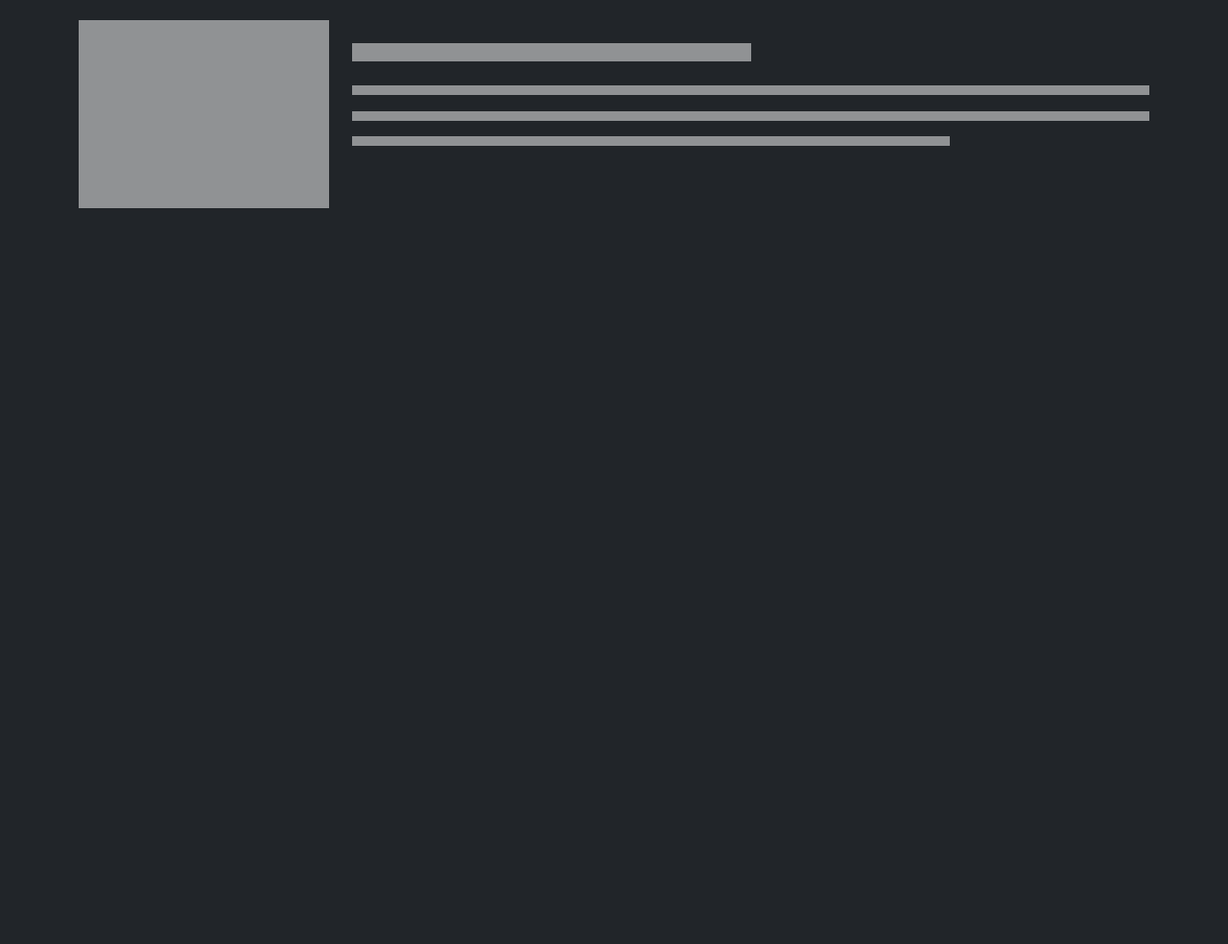
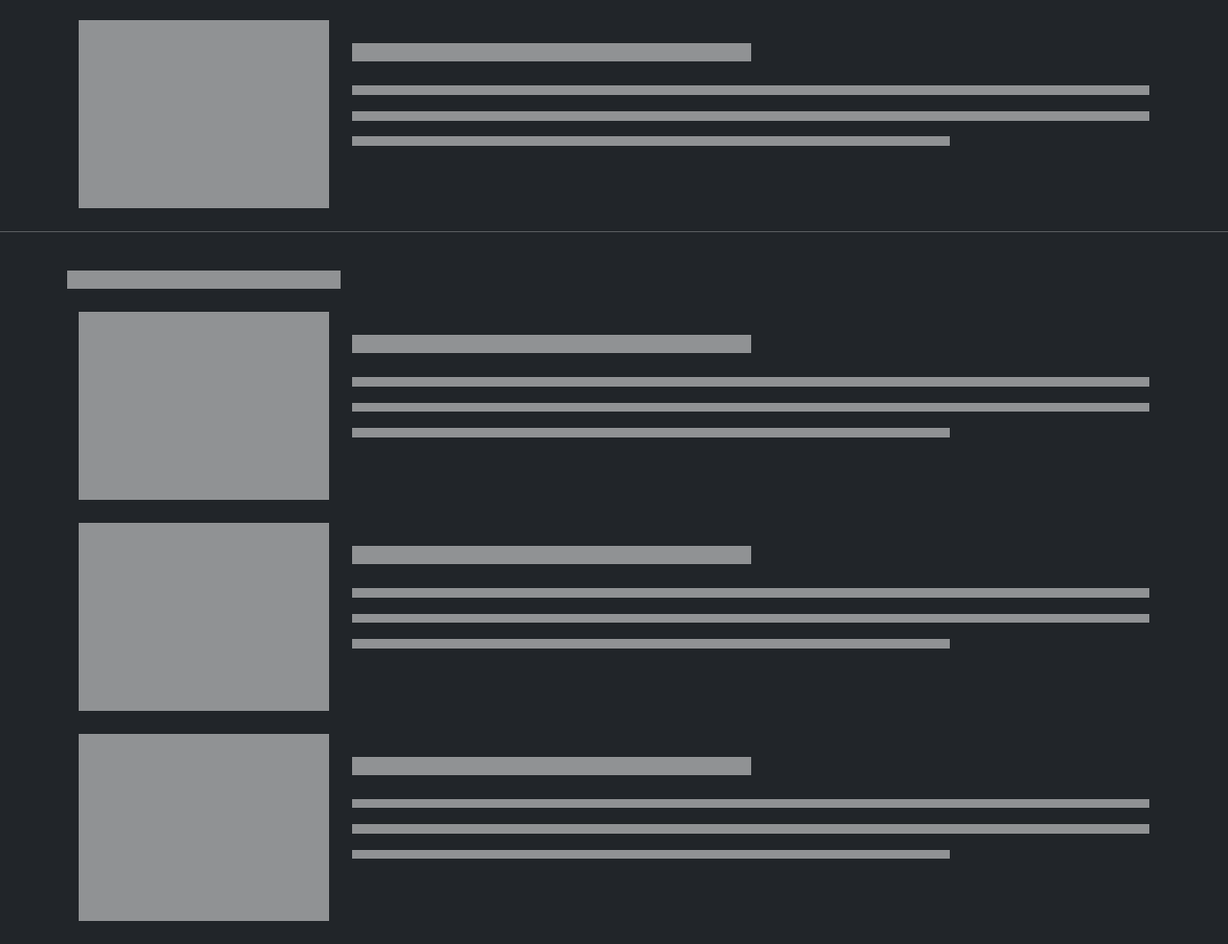
Before and after one commit to slendixx/Portfolio-FrontEnd, a plain HTML site: page index.html in a window 1280 px wide. Shown: the part 1300-2284 px from the top of the page at 96% size. Before the commit the page ends 1541 px from the top, so only its background shows below. Drawn offline with nearby package versions, Linux system fonts and the light colour scheme.

Commit message:
added "education" section mockup

```diff
--- a/index.html
+++ b/index.html
@@ -141,7 +141,45 @@
             </div>
         </div>
     </section>
-
+    <hr>
+    <section class="container">
+        <div class="row">
+            <p class="placeholder placeholder-lg w-25 my-4"></p>
+        </div>
+        <div class="row mb-4">
+            <div class="col-3">
+                <div class="w-100 placeholder ratio ratio-4x3"></div>
+            </div>
+            <div class="col-9">
+                <p class="placeholder placeholder-lg w-50 my-4"></p>
+                <p class="placeholder placeholder-xs w-100"></p>
+                <p class="placeholder placeholder-xs w-100"></p>
+                <p class="placeholder placeholder-xs w-75"></p>
+            </div>
+        </div>
+        <div class="row mb-4">
+            <div class="col-3">
+                <div class="w-100 placeholder ratio ratio-4x3"></div>
+            </div>
+            <div class="col-9">
+                <p class="placeholder placeholder-lg w-50 my-4"></p>
+                <p class="placeholder placeholder-xs w-100"></p>
+                <p class="placeholder placeholder-xs w-100"></p>
+                <p class="placeholder placeholder-xs w-75"></p>
+            </div>
+        </div>
+        <div class="row mb-4">
+            <div class="col-3">
+                <div class="w-100 placeholder ratio ratio-4x3"></div>
+            </div>
+            <div class="col-9">
+                <p class="placeholder placeholder-lg w-50 my-4"></p>
+                <p class="placeholder placeholder-xs w-100"></p>
+                <p class="placeholder placeholder-xs w-100"></p>
+                <p class="placeholder placeholder-xs w-75"></p>
+            </div>
+        </div>
+    </section>
     <script
         src="https://cdn.jsdelivr.net/npm/bootstrap@5.2.2/dist/js/bootstrap.bundle.min.js"
         integrity="sha384-OERcA2EqjJCMA+/3y+gxIOqMEjwtxJY7qPCqsdltbNJuaOe923+mo//f6V8Qbsw3"
```
